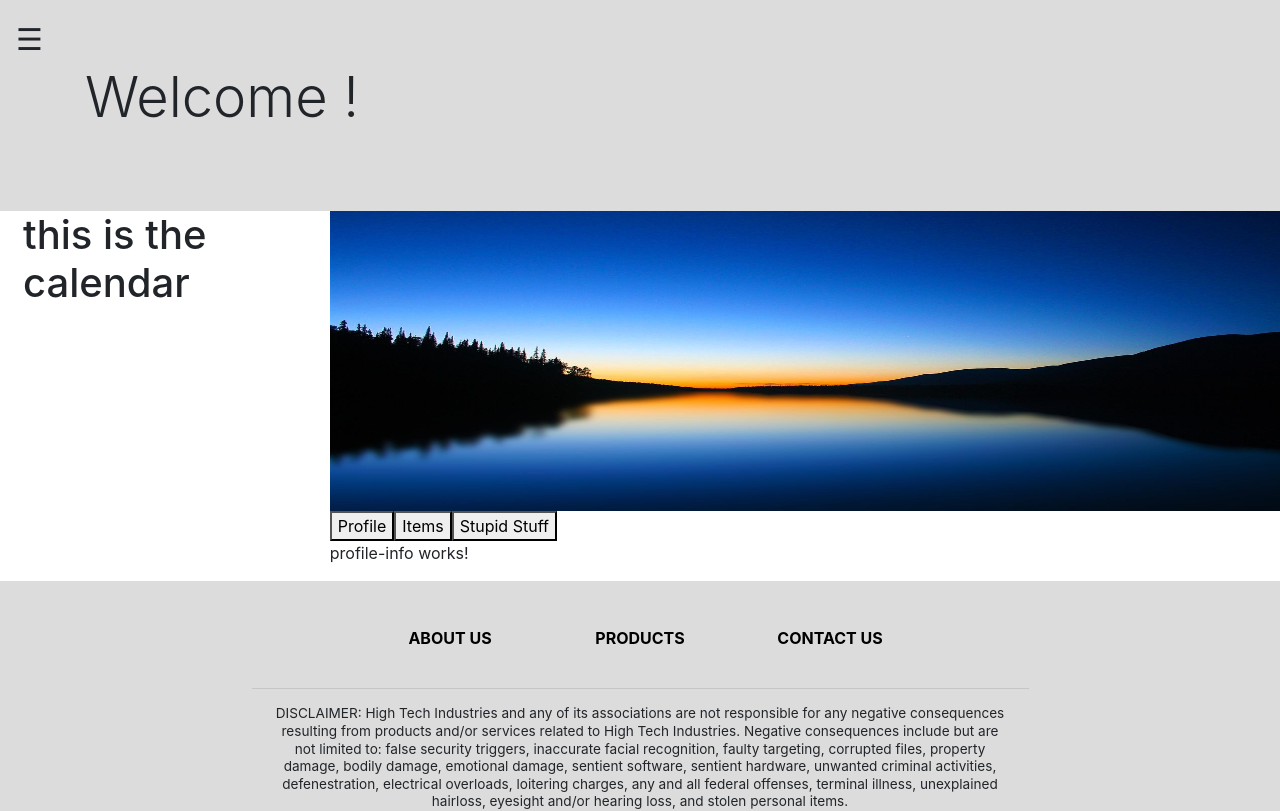
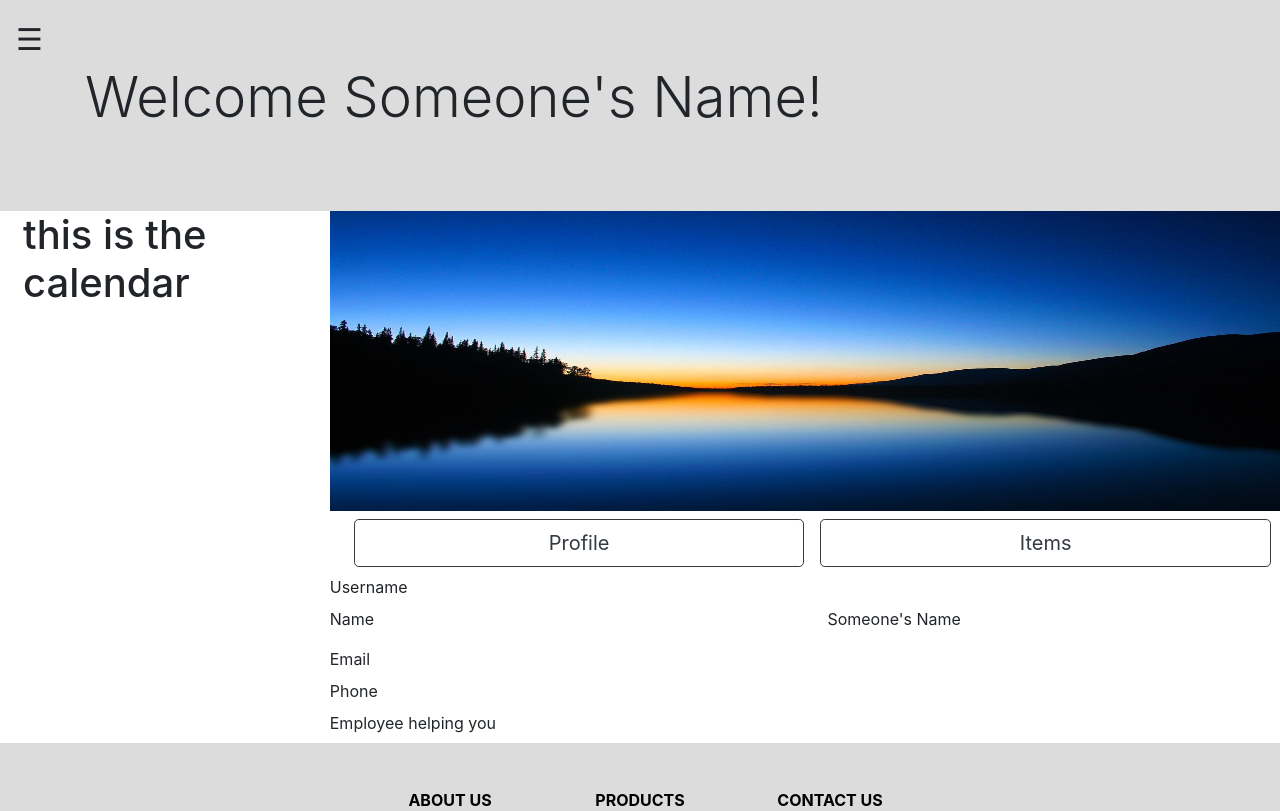
Before and after one commit to 1810Oct29SPARK/High-Tech-Industries, an Angular app in the folder High-Tech-Angular/: page /profile in a window 1280 px wide. Shown: the top 811 px of the page. Built offline with nearby package versions, Linux system fonts and the light colour scheme.

Commit message:
finished event binding

```diff
--- a/High-Tech-Angular/src/app/profile-info/profile-info.component.html
+++ b/High-Tech-Angular/src/app/profile-info/profile-info.component.html
@@ -1,11 +1,48 @@
 <div *ngIf="profileInfo">
-  <p>
-    profile-info works!
-  </p>
+    <div class="row">
+        <div class="col-md-6">
+            <label>Username</label>
+        </div>
+        <div class="col-md-6">
+            <p>{{ Username }}</p>
+        </div>
+    </div>
+    <div class="row">
+        <div class="col-md-6">
+            <label>Name</label>
+        </div>
+        <div class="col-md-6">
+            <p>{{ firstname }} {{ lastname }} </p>
+        </div>
+    </div>
+    <div class="row">
+        <div class="col-md-6">
+            <label>Email</label>
+        </div>
+        <div class="col-md-6">
+            <p>{{ email }} </p>
+        </div>
+    </div>
+    <div class="row">
+        <div class="col-md-6">
+            <label>Phone</label>
+        </div>
+        <div class="col-md-6">
+            <p>{{ phone }}</p>
+        </div>
+    </div>
+    <div class="row">
+        <div class="col-md-6">
+            <label>Employee helping you</label>
+        </div>
+        <div class="col-md-6">
+            <p>{{ employeeFirstname }} {{ employeeLastname }}</p>
+        </div>
+    </div>
 </div>
 
 <div *ngIf="profileItems">
   <p>
-    profile-items works!
+    Here are you dumb items that may kill you.
   </p>
 </div>
--- a/High-Tech-Angular/src/app/profile-info/profile-info.component.ts
+++ b/High-Tech-Angular/src/app/profile-info/profile-info.component.ts
@@ -10,6 +10,8 @@ export class ProfileInfoComponent implements OnInit {
 
   constructor() { }
 
+  firstname: String = 'Someone\'s Name';
+
   @Input() profileInfo: boolean;
   @Input() profileItems: boolean;
 
--- a/High-Tech-Angular/src/app/profile/profile.component.html
+++ b/High-Tech-Angular/src/app/profile/profile.component.html
@@ -8,19 +8,20 @@
   <div class="col-md-3">
     <h1>this is the calendar</h1>
   </div>
-  <div class="col-md-9 showcase-img">
+  <div class="col-md-9">
     <div class="row">
       <img src="assets/img/374114-download-free-scenic-backgrounds-1920x1080.jpg" style="height: 300px; width: 100%">
     </div>
     <div class="row">
-      <div class="btn-group btn-group-toggle" data-toggle="buttons">
-        <button type="button" label="Click" (click)="toggleInfo()">Profile</button>
-        <button type="button" label="Click" (click)="toggleItems()">Items</button>
-        <button type="button" label="Click" (click)="toggleStuff()">Stupid Stuff</button>
+      <div class="p-2 pl-4" style="width: 50%">
+        <button type="button" class="btn btn-outline-dark btn-lg btn-block" label="Click" (click)="toggleInfo()">Profile</button>
+      </div>
+      <div class="p-2 pr-4" style="width: 50%">
+        <button type="button" class="btn btn-outline-dark btn-lg btn-block" label="Click" (click)="toggleItems()">Items</button>
       </div>
     </div>
     <div class="row">
-      <div>
+      <div class="w-100">
         <app-profile-info [profileInfo]="showInfo"></app-profile-info>
         <app-profile-info [profileItems]="showItems"></app-profile-info>
       </div>
--- a/High-Tech-Angular/src/app/profile/profile.component.ts
+++ b/High-Tech-Angular/src/app/profile/profile.component.ts
@@ -10,14 +10,15 @@ export class ProfileComponent implements OnInit {
 
   constructor(private componentFactoryResolver: ComponentFactoryResolver) { }
 
+  firstname: String = 'Someone\'s Name';
+
   showInfo: boolean = true;
   showItems: boolean = false;
   toggleInfo() {
     this.showInfo = true;
     this.showItems = false;
   }
-
-  toggleItems(){
+  toggleItems() {
     this.showItems = true;
     this.showInfo = false;
   }
```
